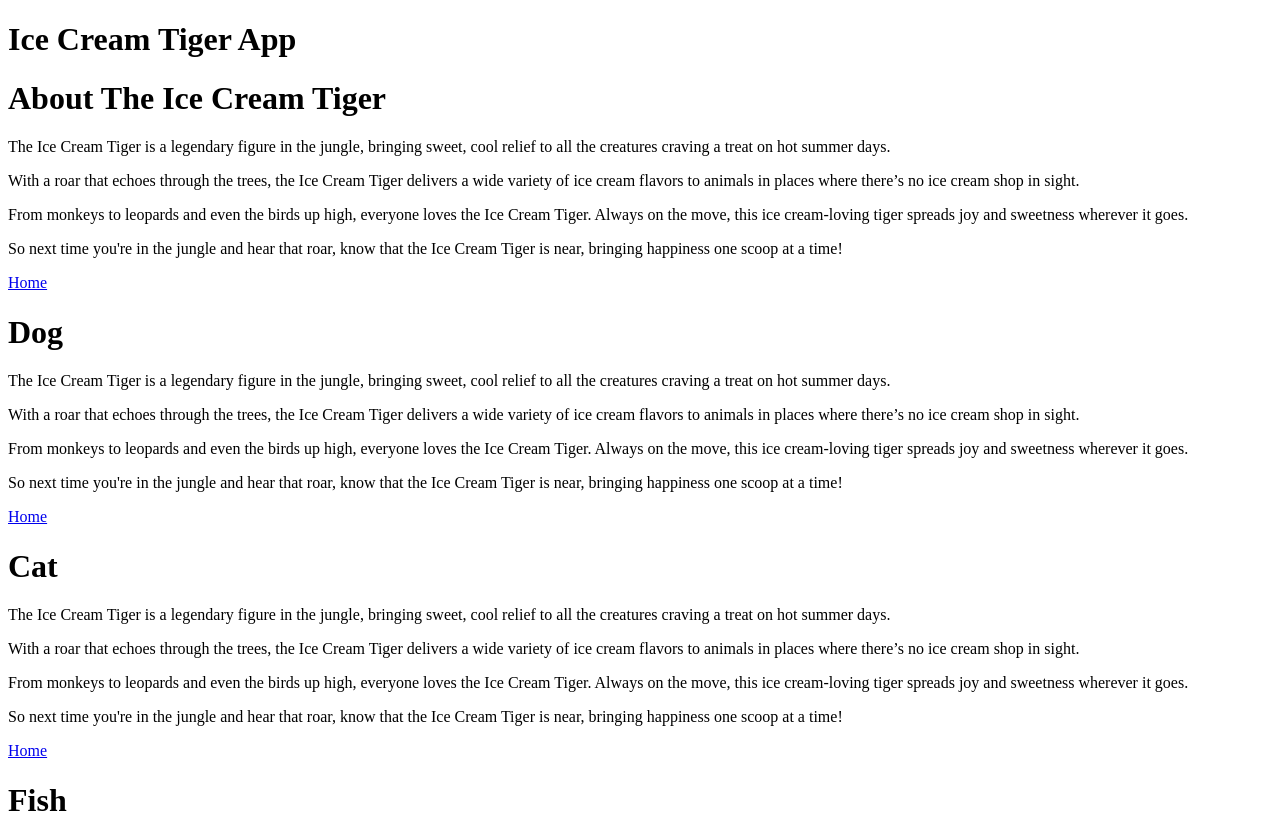
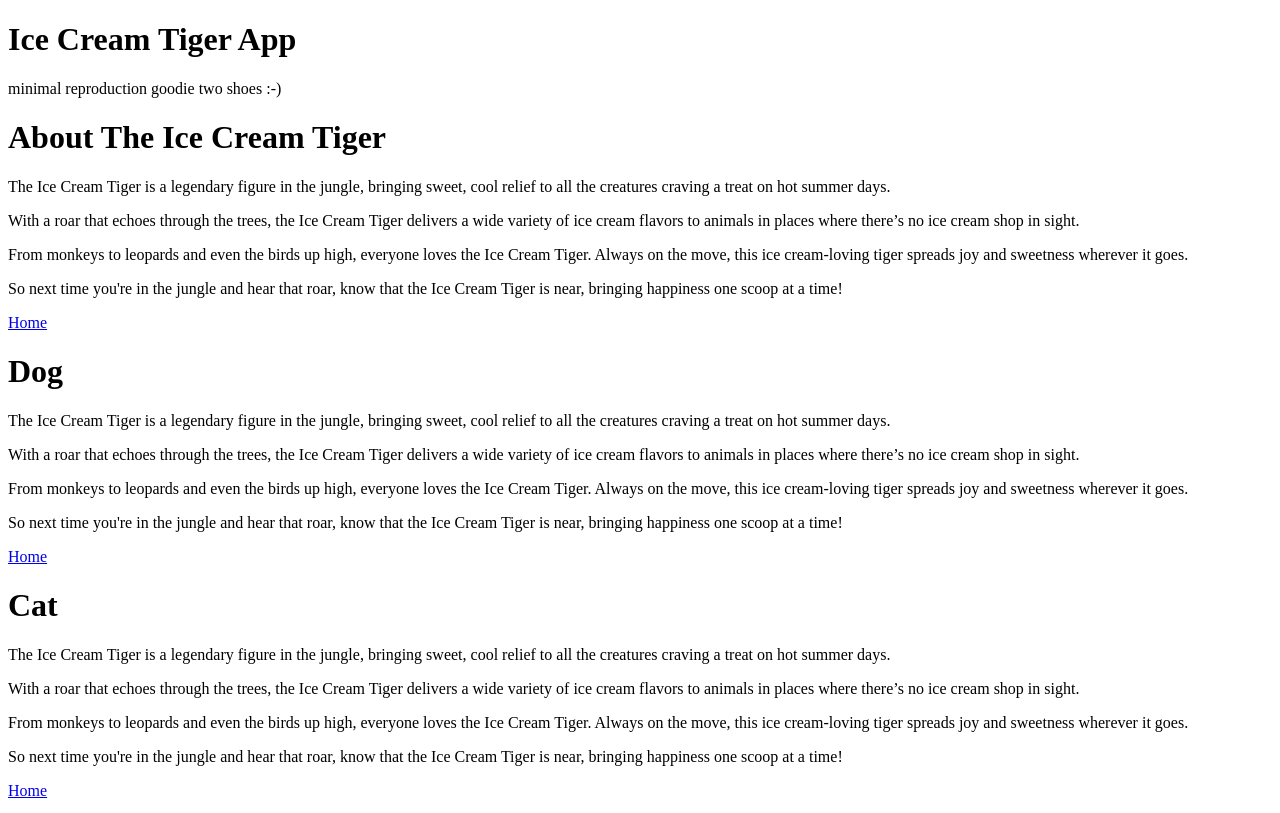
Before and after one commit to simonhrogers/transition-no-worky, a Nuxt app: page /about in a window 1280 px wide. Shown: the top 813 px of the page. Built offline with nearby package versions, Linux system fonts and the light colour scheme.

Commit message:
ta dah! it does break – with layout transitions

```diff
--- /dev/null
+++ b/components/Global/Header.vue
@@ -0,0 +1,3 @@
+<template>
+<div class="">minimal reproduction goodie two shoes :-)</div>
+</template>
--- /dev/null
+++ b/layouts/default.vue
@@ -0,0 +1,12 @@
+<template>
+	<div class="container">
+		<GlobalHeader />
+    <div class="slot-wrapper">
+      <slot />
+    </div>
+	</div>
+</template>
+
+<script setup>
+
+</script>
--- /dev/null
+++ b/layouts/home.vue
@@ -0,0 +1,11 @@
+<template>
+	<div class="container">
+    <div class="slot-wrapper">
+      <slot />
+    </div>
+	</div>
+</template>
+
+<script setup>
+
+</script>
--- a/pages/about.vue
+++ b/pages/about.vue
@@ -38,3 +38,11 @@
     <NuxtLink to="/">Home</NuxtLink>
   </div>
 </template>
+
+<script setup>
+
+definePageMeta({
+  layout: 'default'
+})
+
+</script>
--- a/pages/index.vue
+++ b/pages/index.vue
@@ -60,3 +60,11 @@
     <NuxtLink to="/about">About</NuxtLink>
   </div>
 </template>
+
+<script setup>
+
+definePageMeta({
+  layout: 'home'
+})
+
+</script>
```
